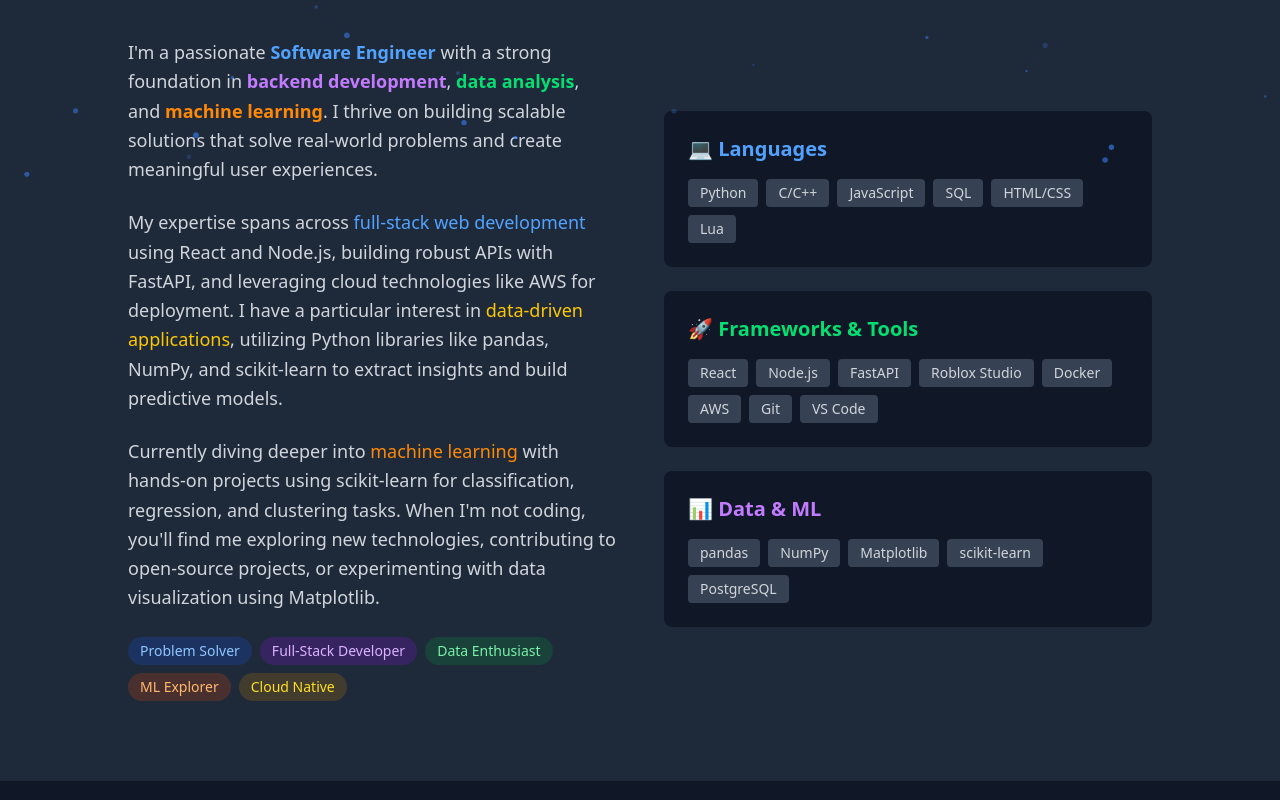
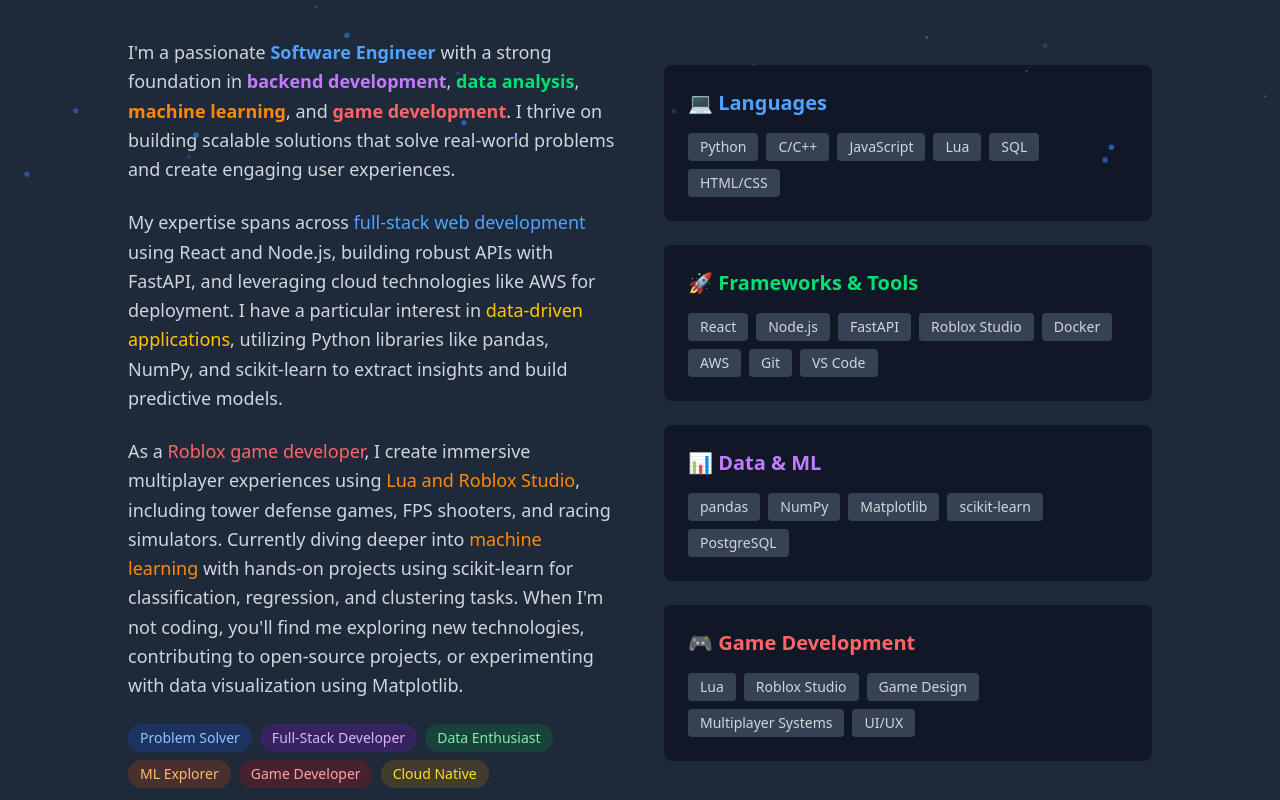
Before and after one commit to nishant-kumar22/my-portfolio, a React (Vite) app: page / in a window 1280 px wide. Shown: the part 580-1380 px from the top of the page. Built offline with nearby package versions, Linux system fonts and the light colour scheme.

Commit message:
added game dev

```diff
--- a/src/App.jsx
+++ b/src/App.jsx
@@ -146,7 +146,7 @@
 
 
       {/* About Section */}
-      <section id="about" className="py-20 px-6 bg-gray-800">
+       <section id="about" className="py-20 px-6 bg-gray-800">
         <div className="max-w-5xl mx-auto">
           <h2 className="text-4xl font-bold mb-12 text-center">About Me</h2>
           <div className="grid md:grid-cols-2 gap-12 items-center">
@@ -154,9 +154,10 @@
               <p className="text-lg text-gray-300 leading-relaxed">
                 I'm a passionate <span className="text-blue-400 font-semibold">Software Engineer</span> with a strong foundation in
                 <span className="text-purple-400 font-semibold"> backend development</span>,
-                <span className="text-green-400 font-semibold"> data analysis</span>, and
-                <span className="text-orange-400 font-semibold"> machine learning</span>. I thrive on building scalable solutions
-                that solve real-world problems and create meaningful user experiences.
+                <span className="text-green-400 font-semibold"> data analysis</span>,
+                <span className="text-orange-400 font-semibold"> machine learning</span>, and
+                <span className="text-red-400 font-semibold"> game development</span>. I thrive on building scalable solutions
+                that solve real-world problems and create engaging user experiences.
               </p>
 
               <p className="text-lg text-gray-300 leading-relaxed">
@@ -167,6 +168,8 @@
               </p>
 
               <p className="text-lg text-gray-300 leading-relaxed">
+                As a <span className="text-red-400">Roblox game developer</span>, I create immersive multiplayer experiences using
+                <span className="text-orange-400"> Lua and Roblox Studio</span>, including tower defense games, FPS shooters, and racing simulators.
                 Currently diving deeper into <span className="text-orange-400">machine learning</span> with hands-on projects using scikit-learn
                 for classification, regression, and clustering tasks. When I'm not coding, you'll find me exploring new technologies,
                 contributing to open-source projects, or experimenting with data visualization using Matplotlib.
@@ -177,6 +180,7 @@
                 <span className="px-3 py-1 bg-purple-600/20 text-purple-300 rounded-full text-sm">Full-Stack Developer</span>
                 <span className="px-3 py-1 bg-green-600/20 text-green-300 rounded-full text-sm">Data Enthusiast</span>
                 <span className="px-3 py-1 bg-orange-600/20 text-orange-300 rounded-full text-sm">ML Explorer</span>
+                <span className="px-3 py-1 bg-red-600/20 text-red-300 rounded-full text-sm">Game Developer</span>
                 <span className="px-3 py-1 bg-yellow-600/20 text-yellow-300 rounded-full text-sm">Cloud Native</span>
               </div>
             </div>
@@ -185,7 +189,7 @@
               <div className="bg-gray-900 p-6 rounded-lg">
                 <h3 className="text-xl font-bold text-blue-400 mb-4">💻 Languages</h3>
                 <div className="flex flex-wrap gap-2">
-                  {['Python', 'C/C++', 'JavaScript', 'SQL', 'HTML/CSS', 'Lua'].map((lang) => (
+                  {['Python', 'C/C++', 'JavaScript', 'Lua', 'SQL', 'HTML/CSS'].map((lang) => (
                     <span key={lang} className="px-3 py-1 bg-gray-700 text-gray-300 rounded text-sm">
                       {lang}
                     </span>
@@ -210,6 +214,17 @@
                   {['pandas', 'NumPy', 'Matplotlib', 'scikit-learn', 'PostgreSQL'].map((lib) => (
                     <span key={lib} className="px-3 py-1 bg-gray-700 text-gray-300 rounded text-sm">
                       {lib}
+                    </span>
+                  ))}
+                </div>
+              </div>
+
+              <div className="bg-gray-900 p-6 rounded-lg">
+                <h3 className="text-xl font-bold text-red-400 mb-4">🎮 Game Development</h3>
+                <div className="flex flex-wrap gap-2">
+                  {['Lua', 'Roblox Studio', 'Game Design', 'Multiplayer Systems', 'UI/UX'].map((skill) => (
+                    <span key={skill} className="px-3 py-1 bg-gray-700 text-gray-300 rounded text-sm">
+                      {skill}
                     </span>
                   ))}
                 </div>
```
